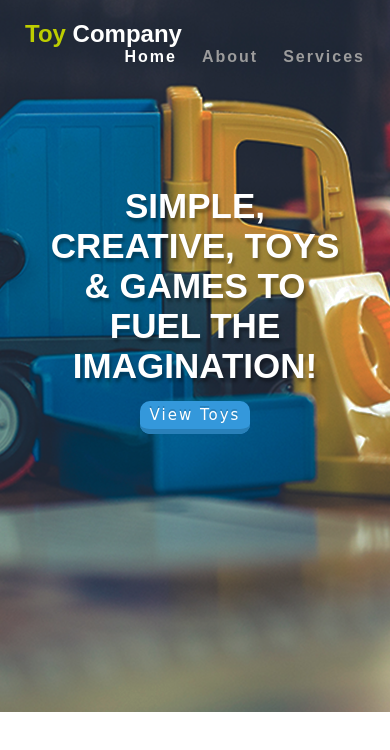
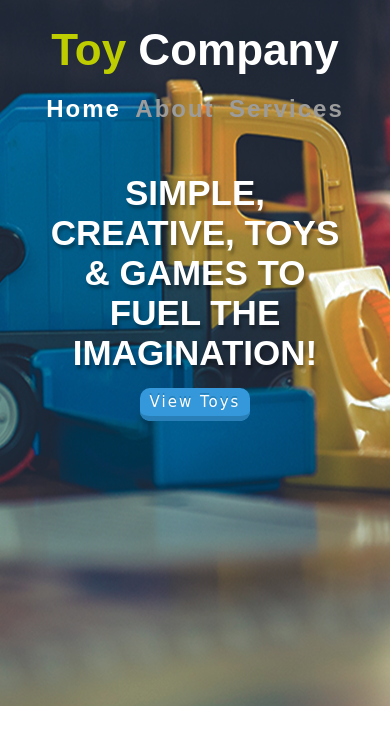
Before and after one commit to Tsabrandon/ToyCoLndngPg, a plain HTML site: page index.html in a window 390 px wide. Drawn offline with Linux system fonts and the light colour scheme.

Commit message:
this is the final commit

```diff
--- a/css/style.css
+++ b/css/style.css
@@ -9,18 +9,21 @@ body{
   font-family: arial, Helvetica, sans-serif;
 }
 header{
-  margin-top: 20px;
+  margin-top: 30px;
 }
 #brand{
   float: left;
   color: white;
-  margin-left: 25px;
+  margin-left: 50px;
+  font-size: 22px;
 }
 li{
   float: left;
-  text-decoration: none;
   list-style: none;
   padding-right: 25px;
+}
+.lstli{
+  padding-right: 60px;
 }
 a{
   text-decoration: none;
@@ -46,9 +49,9 @@ span{
 }
 #front h1{
   clear: both;
-  padding-top: 120px;
+  padding-top: 17%;
   color: white;
-  font-size: 35px;
+  font-size: 60px;
   text-shadow: horizontal-offset vertical-offset blur color;
   text-shadow: 2px 4px 3px rgba(0,0,0,0.3);
   text-transform: uppercase;
@@ -57,7 +60,7 @@ span{
 	background-color: #3498DB;
 	border-bottom: 5px solid #2980B9;
 	text-shadow: 0px -2px #2980B9;
-	padding: 5px 10px;
+	padding: 10px 20px;
 	border-radius: 10px;
 	font-family: 'Pacifico', cursive;
 	font-size: 15px;
@@ -65,12 +68,12 @@ span{
 	text-decoration: none;
 }
 .btnTop{
-  margin-top: 20px;
+  margin-top: 40px;
 }
 .blue:hover{
-  opacity: .9;
+  opacity: 0.9;
 }
-@media only screen and (min-device-width: 320px) and (max-device-width:480px){
+@media only screen and (min-width: 320px) and (max-width:480px){
   #brand{
     float: none;
     text-align: center;
@@ -86,20 +89,24 @@ span{
     display: inline-block;
     text-align: center;
     margin-top: 20px;
+      padding-right: 10px;
   }
   .lstli{
     padding-right: 0;
   }
   #front h1{
-    clear: both;
-    padding-top: 100px;
-    color: white;
+    padding-top: 50px;
     font-size: 35px;
-    text-shadow: horizontal-offset vertical-offset blur color;
-    text-shadow: 2px 4px 3px rgba(0,0,0,0.3);
-    text-transform: uppercase;
   }
   header{
-    margin-top: 40px;
+    margin-top: 25px;
+  }
+  .btnTop{
+    margin-top: 20px;
+  }
+  .blue {
+  	padding: 5px 10px;
+  	border-radius: 10px;
+  	font-size: 15px;
   }
 }
--- a/index.html
+++ b/index.html
@@ -12,13 +12,13 @@
   <body>
     <header>
       <div id="brand">
-        <h2> <span>Toy</span> Company</h2>
+        <h1> <span>Toy</span> Company</h1>
       </div>
       <nav>
         <ul>
-          <li><a href="index.html" id="active"><h4> Home</h4></a></li>
-          <li><a href="about.html"><h4> About</h4></a></li>
-          <li class="lstli"><a href="services.html"> <h4> Services</h4></a></li>
+          <li><a href="index.html" id="active"><h2> Home</h2></a></li>
+          <li><a href="about.html"><h2> About</h2></a></li>
+          <li class="lstli"><a href="services.html"> <h2> Services</h2></a></li>
         </ul>
       </nav>
     </header>
```
